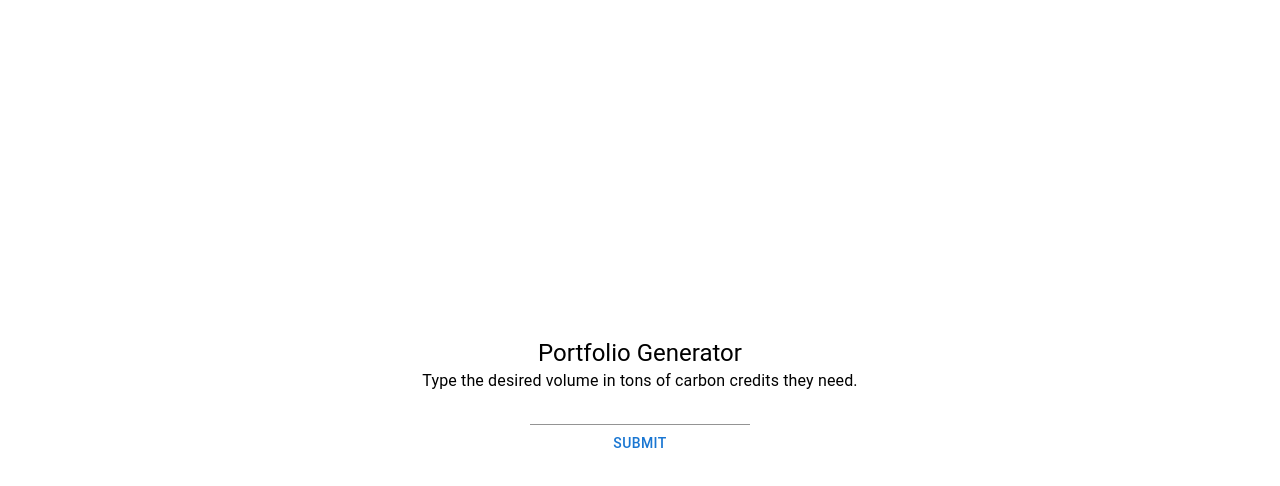
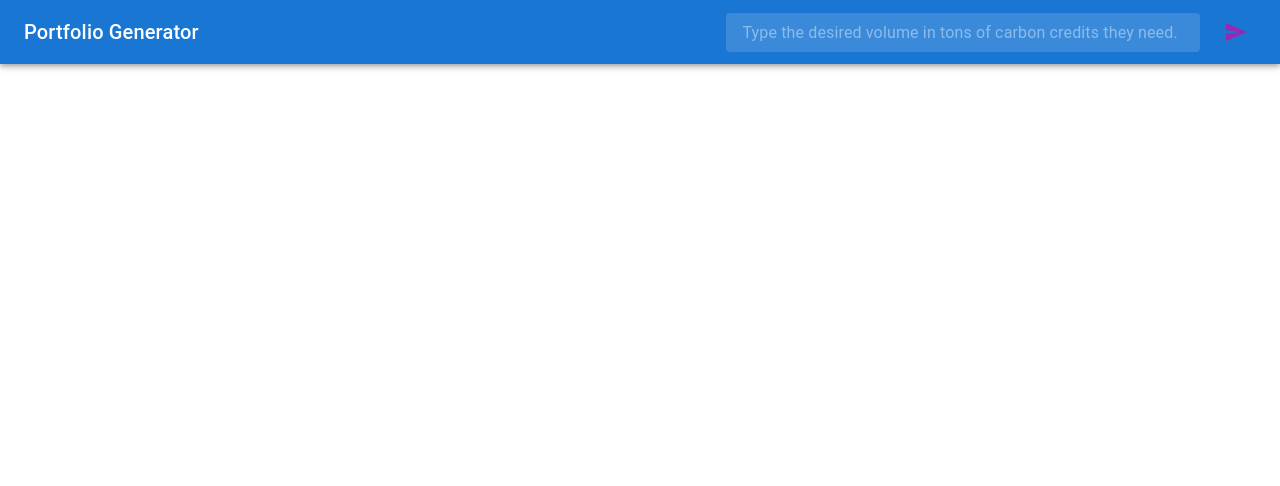
Before and after one commit to williamlagos/portfolio-generation, a Next.js app: page / in a window 1280 px wide. Shown: the top 486 px of the page. Built offline with nearby package versions, Linux system fonts and the light colour scheme.

Commit message:
feat: improved dramatically the user experience by adding the appbar and a proper grid for showing the results

```diff
--- a/src/app/components/DeveloperCard/DeveloperCard.tsx
+++ b/src/app/components/DeveloperCard/DeveloperCard.tsx
@@ -1,4 +1,5 @@
-import { Card, CardMedia, CardContent, Typography } from '@mui/material'
+import { Box, Card, CardMedia, CardContent, Chip, Divider, Tooltip, Typography, Stack } from '@mui/material'
+import { Anchor, AttachMoney, CreditScore, Scale } from '@mui/icons-material'
 
 import { Developer } from '@/app/types'
 
@@ -15,13 +16,40 @@ const DeveloperCard = ({ dev, credits }: DeveloperCardProps) => (
       title="green iguana"
     />
     <CardContent>
-      <Typography variant='h6'>{dev.name}</Typography>
+      <Typography variant='h5'>{dev.name}</Typography>
       <Typography variant='h6'>{dev.country}</Typography>
-      <Typography>{dev.description}</Typography>
-      <Typography>Price per ton: {dev.pricePerTon} / Offered volume in tons: {dev.offeredVolumeInTons} / Distribution weight: {dev.distributionWeight}</Typography>
-      <Typography>Credits used: {credits}</Typography>
-      <Typography>Supplier: {dev.supplierName}</Typography>
-      <Typography>{dev.earliestDelivery.toLocaleDateString()}</Typography>
+
+      <Divider sx={{ my: 1 }} />
+
+      <Typography sx={{ my: 2 }}>
+        {dev.description}
+      </Typography>
+
+      <Box sx={{ my: 1 }}>
+        <Tooltip sx={{ mr: 1 }} title="Price per ton">
+          <Chip icon={<AttachMoney />} label={dev.pricePerTon} />
+        </Tooltip>
+
+        <Tooltip sx={{ mr: 1 }} title="Offered volume in tons">
+          <Chip icon={<Anchor />} label={dev.offeredVolumeInTons} />
+        </Tooltip>
+
+        <Tooltip sx={{ mr: 1 }} title="Distribution weight">
+          <Chip icon={<Scale />} label={dev.distributionWeight} />
+        </Tooltip>
+
+        <Tooltip sx={{ mr: 1 }} title="Credits used">
+          <Chip icon={<CreditScore />} label={credits} />
+        </Tooltip>
+      </Box>
+
+      <Stack direction="row" justifyContent="space-between" sx={{ mt: 2}} spacing={2}>
+        <Typography>Supplier: {dev.supplierName}</Typography>
+        <Typography>
+          {(new Date(dev.earliestDelivery)).toLocaleDateString()}&nbsp;
+          {(new Date(dev.earliestDelivery)).toLocaleTimeString()}
+        </Typography>
+      </Stack>
     </CardContent>
   </Card>
 )
--- a/src/app/layout.tsx
+++ b/src/app/layout.tsx
@@ -18,7 +18,7 @@ const RootLayout = ({
 }) => {
   return (
     <html lang="en">
-      <body className={inter.className}>
+      <body suppressHydrationWarning={true} className={inter.className}>
         {children}
       </body>
     </html>
--- a/src/app/page.module.css
+++ b/src/app/page.module.css
@@ -1,8 +1,5 @@
 .main {
   display: flex;
   flex-direction: column;
-  justify-content: center;
-  align-items: center;
-  padding: 6rem;
   min-height: 100vh;
 }
--- a/src/app/page.tsx
+++ b/src/app/page.tsx
@@ -1,17 +1,49 @@
 'use client'
 
-import { Box, Button, Divider, Input, Typography } from '@mui/material'
+import { AppBar, Box, Button, Input, InputBase, Typography, Toolbar, alpha, styled, IconButton, Grid, Divider } from '@mui/material'
+import { Send } from '@mui/icons-material'
 import { useState } from 'react'
+import axios from 'axios'
 
 import styles from './page.module.css'
-import axios from 'axios'
-import { Developer } from './types'
+
 import { DeveloperCard } from './components'
+
+
+const StyledInputBase = styled(InputBase)(({ theme }) => ({
+  color: 'inherit',
+  '& .MuiInputBase-input': {
+    padding: theme.spacing(1, 1, 1, 0),
+    paddingLeft: `1em`,
+    transition: theme.transitions.create('width'),
+    width: '100%',
+    [theme.breakpoints.up('md')]: {
+      width: '50ch',
+    },
+  },
+}));
+
+const Search = styled('div')(({ theme }) => ({
+  position: 'relative',
+  borderRadius: theme.shape.borderRadius,
+  backgroundColor: alpha(theme.palette.common.white, 0.15),
+  '&:hover': {
+    backgroundColor: alpha(theme.palette.common.white, 0.25),
+  },
+  marginRight: theme.spacing(2),
+  marginLeft: 0,
+  width: '100%',
+  [theme.breakpoints.up('sm')]: {
+    marginLeft: theme.spacing(3),
+    width: 'auto',
+  },
+}));
+
 
 const Home = () => {
   const [tons, setTons] = useState<number>(0)
   const [developers, setDevelopers] = useState<any[]>([])
-  const [balance, setBalance] = useState<number>(0)
+  const [balance, setBalance] = useState<number>(-1)
 
   const submit = (tons: number) => {
     axios.get(`/api/developers/?t=${tons}`).then((result) => {
@@ -20,25 +52,47 @@ const Home = () => {
     })
   }
 
+  const fn = ({ target: { value } }: any) => {
+    const v = parseInt(value)
+    setTons(!isNaN(v) ? v : 0)
+  }
+
   return (
     <Box className={styles.main}>
-      <Typography variant='h5'>Portfolio Generator</Typography>
-      <Typography>Type the desired volume in tons of carbon credits they need.</Typography>
-      <Input
-        type='number'
-        onChange={e => setTons(parseInt(e.target.value))}
-      />
-      <Button
-        onClick={() => submit(tons)}>
-        Submit
-      </Button>
-      <Divider />
-      {developers.map(({ dev, credits }) => (
-        <DeveloperCard
-          dev={{ ...dev, earliestDelivery: new Date(dev.date)}}
-          credits={credits}
-        />
-      ))}
+      <AppBar position='static'>
+        <Toolbar>
+          <Typography
+          variant='h6'
+            noWrap
+            component="div"
+            sx={{ flexGrow: 1, display: { xs: 'none', sm: 'block' } }}
+          >
+            Portfolio Generator
+          </Typography>
+          <Search>
+            <StyledInputBase
+              placeholder="Type the desired volume in tons of carbon credits they need."
+              inputProps={{ 'aria-label': 'search' }}
+              onChange={fn}
+            />
+          </Search>
+          <IconButton onClick={() => submit(tons)} color="secondary"><Send /></IconButton>
+        </Toolbar>
+      </AppBar>
+
+      <Box sx={{ m: 2 }}>
+        <Grid container spacing={2}>
+          {developers.map(({ dev, credits }, index: number) => (
+            <Grid key={index} item xs={12} md={4}>
+              <DeveloperCard
+                dev={{ ...dev }}
+                credits={credits}
+              />
+            </Grid>
+          ))}
+        </Grid>
+      </Box>
+      {balance !== -1 && <Typography align='center'>Credits Remaining: {balance}</Typography>}
     </Box>
   )
 }
```
